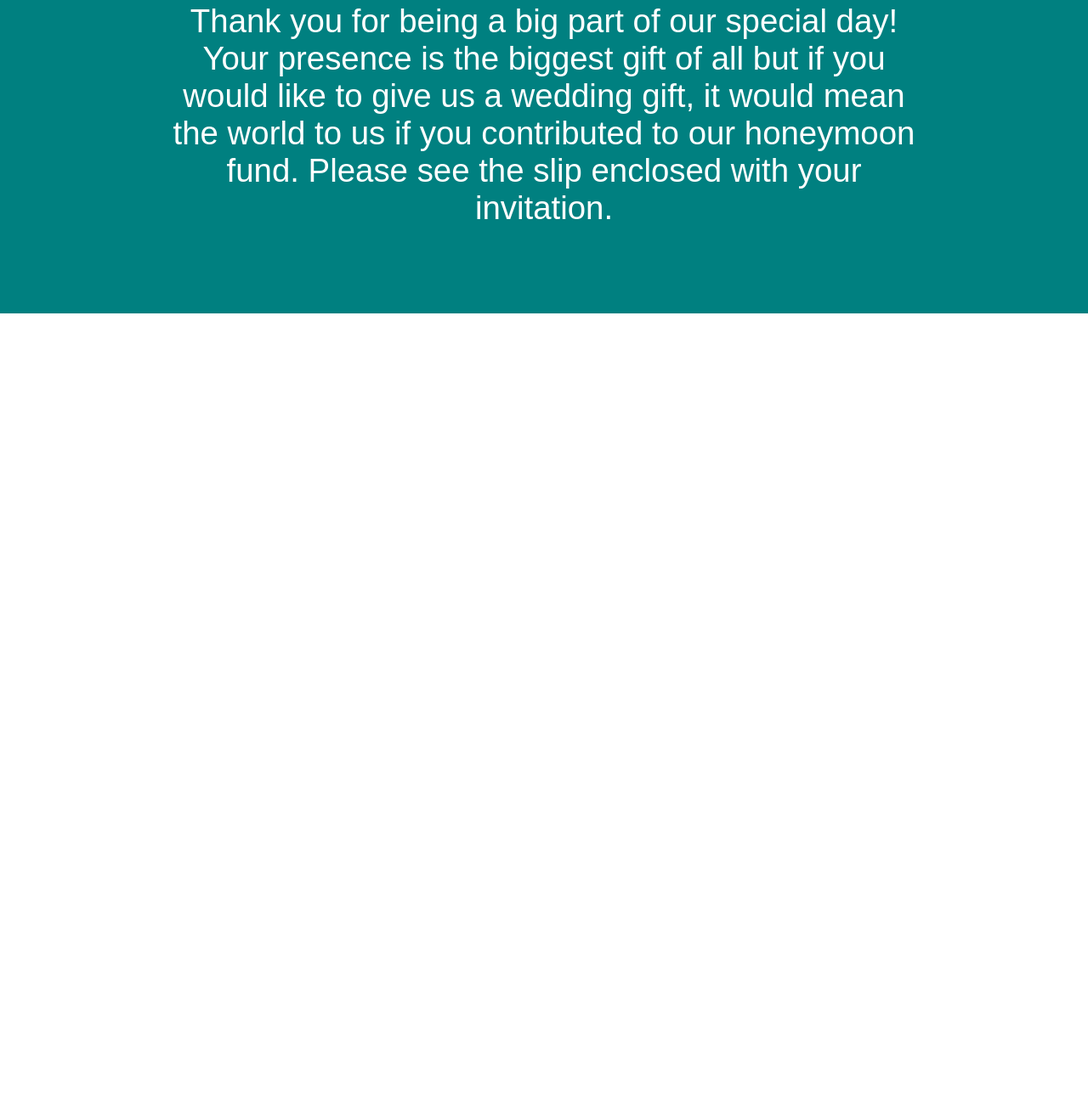
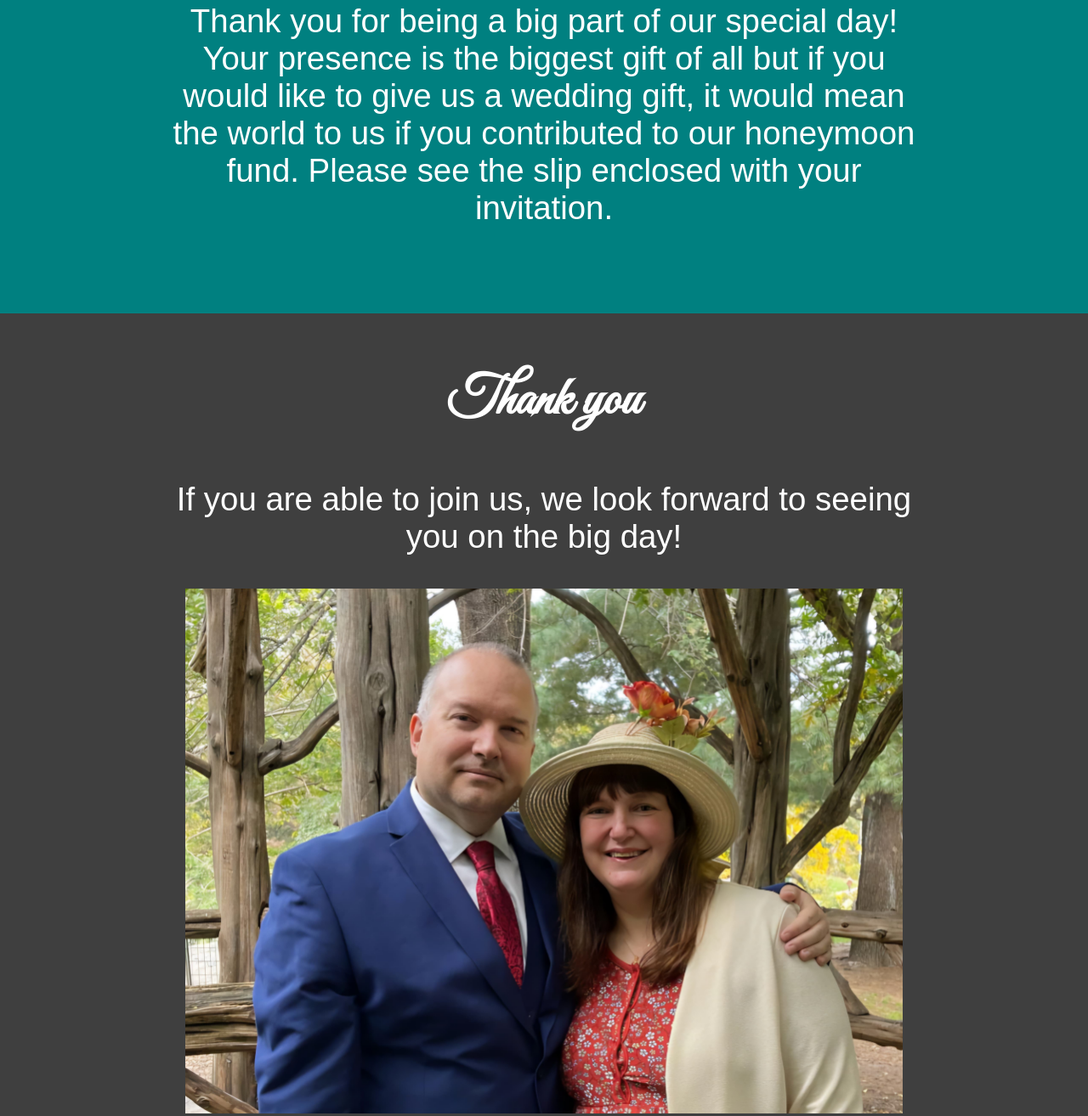
Before and after one commit to chris-p-source/WeddingWebsite, a plain HTML site: page index.html in a window 1280 px wide. Shown: the part 6865-8179 px from the top of the page at 85% size. Before the commit the page ends 7234 px from the top, so only its background shows below. Drawn offline with Linux system fonts and the light colour scheme; a web font is replaced by a local one.

Commit message:
Add thank you section and couple photo

```diff
--- a/index.html
+++ b/index.html
@@ -44,7 +44,7 @@
                     about directions, the day timeline and other information you may
                     find useful.
                     <br>
-                    We cant wait to celebrate with you on the 6th July 2024, see you
+                    We cannot wait to celebrate with you on the 6th July 2024, see you
                     there!</p></i>
             </div>
         </div>
@@ -166,6 +166,16 @@
         </p>
     </section>
 
+    <section id="thankyou">
+        <h2 class="subheadings">Thank you</h2>
+        <p>
+            If you are able to join us, we look forward to seeing you on the big day!
+        </p>
+        <img class="ceremonyPhoto" src="photos/couplePhoto.jpg" alt="couple">
+    </section>
+
+
+
     <script src="script.js"></script>
 </body>
 </html>
--- a/style.css
+++ b/style.css
@@ -340,6 +340,19 @@ p {
     padding: 0 15%; /* Add padding to match the text with the image */
 }
 
+#thankyou p {
+    font-family: 'Arial', cursive; /* Apply Just Another Hand font */
+    color: #fff;
+    font-size: 3em;
+    padding: 0 15%; /* Add padding to match the text with the image */
+}
+
+#thankyou img {
+    width: 844.5px;
+    height: 618px;
+}
+
+
 
 @media only screen and (max-width: 600px) {
     h2 {
@@ -367,6 +380,7 @@ p {
     .faq-table {
         width: 90%; /* Adjust width for smaller screens */
     }
+
 }
 
 /* Adjust the width of the FAQ table for larger screens */
@@ -375,3 +389,13 @@ p {
         width: 70%; /* Adjust width for larger screens */
     }
 }
+
+/* Adjust the width of the couple image for smaller screens */
+@media only screen and (max-width: 860px) {
+
+    #thankyou img {
+        width: 422.25px;
+        height: 309px;
+    }
+
+}
```
Also changed, not shown: photos/couplePhoto.jpg (added).
